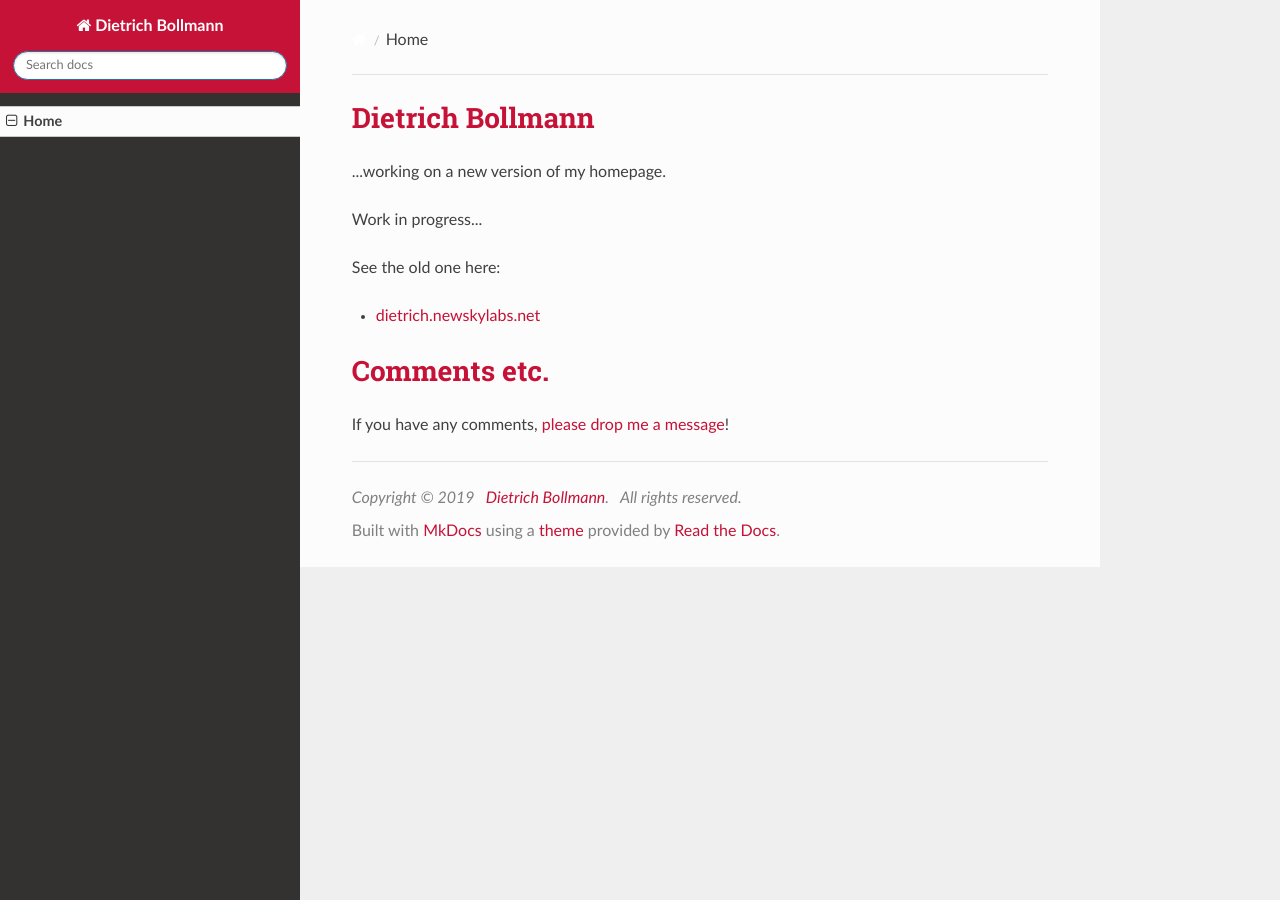
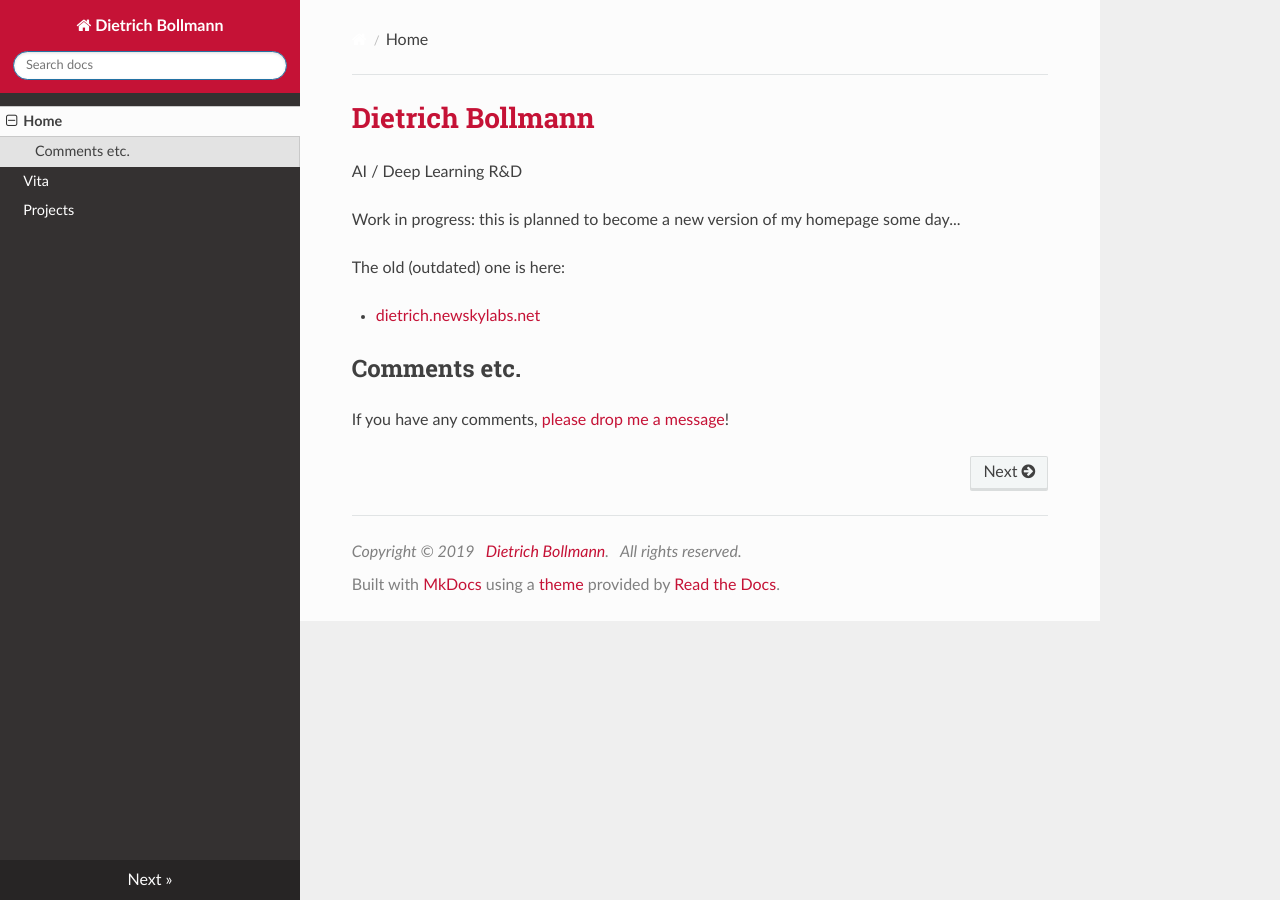
Before and after one commit to newskylabs/dietrich-bollmann, an MkDocs documentation site: the page built from docs/index.md, in a window 1280 px wide. Built offline with MkDocs 1.6.1, drawn with Linux system fonts in a browser that asks for light colours; nearby versions of some CDN libraries.

Commit message:
Added some more sceleton files

```diff
--- a/docs/index.md
+++ b/docs/index.md
@@ -1,15 +1,15 @@
 
 # Dietrich Bollmann
 
-...working on a new version of my homepage.
+AI / Deep Learning R&D
 
-Work in progress...
+Work in progress:  this is planned to become a new version of my homepage some day...
 
-See the old one here:
+The old (outdated) one is here:
 
   - [dietrich.newskylabs.net](http://dietrich.newskylabs.net/)
 
 
-# Comments etc.
+## Comments etc.
 
 If you have any comments, [please drop me a message](http://dietrich.newskylabs.net/email)!
--- a/mkdocs.yml
+++ b/mkdocs.yml
@@ -47,9 +47,10 @@ extra_css: [extra.css]
 # Navigation
 nav:
   - Home: index.md
+  - Vita: vita.md
+  - Projects: projects.md
 
 # Copyright
-#| copyright: Copyright &copy; 2019 [Dietrich Bollmann](http://dietrich.newskylabs.net/)
 copyright: '<em>Copyright &copy; 2019 &nbsp; <a href="http://dietrich.newskylabs.net/">Dietrich Bollmann</a>. &nbsp; All rights reserved.</em>'
 
 ## =========================================================
```
Also changed, not shown: docs/projects.md (added, +4 -0 lines), docs/vita.md (added, +3 -0 lines).
